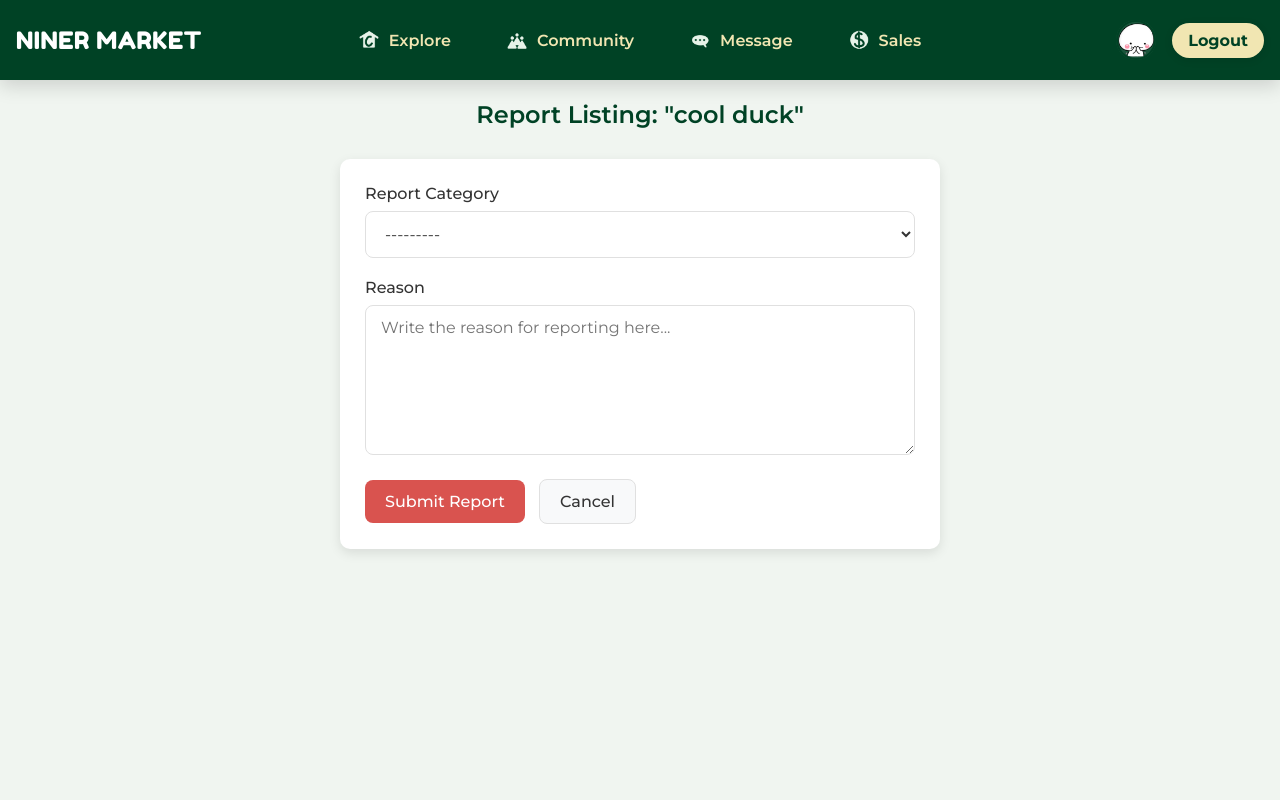
After one commit to alee182/ITSC3155group11, a Django app: page /report/1/ in a window 1280 px wide. The commit adds this page. Run offline with Django 5.2, Linux system fonts and the light colour scheme; a user stored in the database is signed in; data comes from the database, SQL or seed files in the repository; both versions use the stored data as it was after the commit; parts of the project's set-up code (start-up, migrations or seed data) failed here and were passed over.

Commit message:
report form

```diff
--- a/base/forms.py
+++ b/base/forms.py
@@ -3,6 +3,7 @@ from .models import Comment, Listing, Review
 from base.models import User
 from django.contrib.auth.forms import UserCreationForm
 from django.contrib.auth.admin import UserAdmin
+from .models import Report
 class CommentForm(forms.ModelForm):
     class Meta:
         model = Comment
@@ -122,3 +123,16 @@ class ReviewForm(forms.ModelForm):
         widgets = {
             'body': forms.Textarea(attrs={'rows': 3, 'placeholder': 'Write your review here...'})
         }
+
+class ReportForm(forms.ModelForm):
+    class Meta:
+        model = Report
+        fields = ['category', 'reason']
+        widgets = {
+            'category': forms.Select(attrs={'class': 'form-control'}),
+            'reason': forms.Textarea(attrs={
+                'placeholder': 'Write the reason for reporting here...',
+                'class': 'form-control',
+                'rows': 5,
+            }),
+        }
--- a/base/models.py
+++ b/base/models.py
@@ -108,7 +108,7 @@ class Report(models.Model):
     user = models.ForeignKey(User, on_delete=models.SET_NULL, null=True)
     reason = models.TextField()
     timestamp = models.DateTimeField(auto_now_add=True)
-    category = models.CharField(max_length=255, choices=[('spam', 'Spam'), ('scam', 'Scam'), ('other', 'Other')])
+    category = models.CharField(max_length=255, choices=[('Inappropriate', 'Inappropriate'), ('Misleading', 'misleading'), ('Scam', 'Scam'), ('offensive', 'Offensive'), ('other', 'Other')])
 
 
 class Tag(models.Model):
--- a/base/templates/base/explore_detail.html
+++ b/base/templates/base/explore_detail.html
@@ -45,6 +45,12 @@
 
         <!-- Product information -->
         <div class="product-info">
+          <div class="report-wrapper">
+            <a href="{% url 'report_listing' listing.id %}" class="report-link">
+              <i class="fas fa-flag"></i> Report Listing
+            </a>
+          </div>
+
           <h1 class="product-title">{{ listing.title }}</h1>
           <div class="product-price">
             ${{ listing.price }}
--- /dev/null
+++ b/base/templates/base/report_listing.html
@@ -0,0 +1,33 @@
+<!DOCTYPE html>
+{% load static %}
+<html lang="en">
+<head>
+    <meta charset="UTF-8">
+    <meta name="viewport" content="width=device-width, initial-scale=1.0">
+    <title>Report Listing</title>
+    <link rel="stylesheet" href="{% static 'css/report_listing.css' %}">
+    <link rel="stylesheet" href="https://cdnjs.cloudflare.com/ajax/libs/font-awesome/6.0.0/css/all.min.css">
+</head>
+<body>
+{% include 'navbar.html' %}
+
+<h2>Report Listing: "{{ listing.title }}"</h2>
+
+<form method="POST">
+  {% csrf_token %}
+  <div class="form-group">
+    <label for="id_category">Report Category</label>
+    {{ form.category }}
+  </div>
+
+  <div class="form-group">
+    <label for="id_reason">Reason</label>
+    {{ form.reason }}
+  </div>
+
+  <button type="submit" class="btn btn-danger">Submit Report</button>
+  <a href="{% url 'explore_detail' listing.id %}" class="btn btn-secondary">Cancel</a>
+</form>
+</div>
+</body>
+</html>
--- a/base/urls.py
+++ b/base/urls.py
@@ -35,5 +35,8 @@ urlpatterns = [
     path('profile/edit-first-name/', views.edit_first_name, name='edit_first_name'),
     path('profile/edit-last-name/', views.edit_last_name, name='edit_last_name'),
 
+    path('report/<int:pk>/', views.report_listing, name='report_listing'),
+
+
 
 ]
--- a/base/views.py
+++ b/base/views.py
@@ -10,7 +10,7 @@ from django.contrib.auth.forms import UserCreationForm
 from .forms import UserProfileForm, ListingForm, ReviewForm
 from django.contrib.auth import get_user_model
 from django.utils.text import slugify
-from .forms import CreateUserForm
+from .forms import CreateUserForm, ReportForm
 from .models import Post
 from django.db.models import Count
 from django.core.paginator import Paginator
@@ -474,3 +474,24 @@ def explore_detail(request, pk):
         'form': form,
         'reviews': reviews
     })
+
+@login_required
+def report_listing(request, pk):
+    listing = get_object_or_404(Listing, pk=pk)
+
+    if request.method == 'POST':
+        form = ReportForm(request.POST)
+        if form.is_valid():
+            report = form.save(commit=False)
+            report.user = request.user
+            report.listing = listing
+            report.save()
+            messages.success(request, 'Your report has been submitted.')
+            return redirect('explore_detail', pk=pk)
+    else:
+        form = ReportForm()
+
+    return render(request, 'base/report_listing.html', {
+        'listing': listing,
+        'form': form
+    })
--- /dev/null
+++ b/static/css/report_listing.css
@@ -0,0 +1,136 @@
+@import url('https://fonts.googleapis.com/css2?family=Montserrat:wght@400;500;600;700&display=swap');
+
+:root {
+  --color-main: #004225;
+  --color-light-main: #00532e;
+  --color-accent: #F1E6B2;
+  --color-hover: #A49665;
+  --color-white: #ffffff;
+  --color-bg: #f0f5f0;
+  --color-text: #333333;
+  --color-text-light: #666666;
+  --color-border: #e0e0e0;
+  --color-danger: #d9534f;
+  --shadow-sm: 0 2px 5px rgba(0, 0, 0, 0.05);
+  --transition-medium: 0.3s ease;
+  --border-radius: 10px;
+}
+
+* {
+  margin: 0;
+  padding: 0;
+  box-sizing: border-box;
+  font-family: 'Montserrat', sans-serif;
+}
+
+body {
+  background-color: var(--color-bg);
+  color: var(--color-text);
+  font-size: 16px;
+  padding-top: 80px;
+  min-height: 100vh;
+}
+
+h2 {
+  font-size: 24px;
+  font-weight: 600;
+  color: var(--color-main);
+  text-align: center;
+  margin: 20px 0 30px;
+}
+
+form {
+  max-width: 600px;
+  margin: 0 auto;
+  padding: 25px;
+  background-color: var(--color-white);
+  border-radius: var(--border-radius);
+  box-shadow: var(--shadow-sm);
+}
+
+.form-group {
+  margin-bottom: 20px;
+}
+
+label {
+  display: block;
+  font-weight: 500;
+  margin-bottom: 8px;
+  color: var(--color-text);
+}
+
+select, textarea {
+  width: 100%;
+  padding: 12px 15px;
+  border: 1px solid var(--color-border);
+  border-radius: 8px;
+  font-size: 16px;
+  color: var(--color-text);
+  background-color: var(--color-white);
+  transition: border-color var(--transition-medium);
+}
+
+select:focus, textarea:focus {
+  outline: none;
+  border-color: var(--color-main);
+}
+
+textarea {
+  min-height: 150px;
+  resize: vertical;
+}
+
+.btn {
+  display: inline-block;
+  padding: 12px 20px;
+  font-size: 16px;
+  font-weight: 500;
+  text-align: center;
+  border-radius: 8px;
+  cursor: pointer;
+  transition: all var(--transition-medium);
+  margin-right: 10px;
+}
+
+.btn-danger {
+  background-color: var(--color-danger);
+  color: var(--color-white);
+  border: none;
+}
+
+.btn-danger:hover {
+  background-color: #c9302c;
+}
+
+.btn-secondary {
+  background-color: #f8f9fa;
+  color: var(--color-text);
+  border: 1px solid var(--color-border);
+  text-decoration: none;
+}
+
+.btn-secondary:hover {
+  background-color: #e9ecef;
+}
+
+/* Error Messages */
+.errorlist {
+  color: var(--color-danger);
+  list-style-type: none;
+  margin-top: 5px;
+  font-size: 14px;
+}
+
+/* Responsive */
+@media (max-width: 768px) {
+  form {
+    padding: 20px;
+    margin: 0 15px;
+  }
+
+  .btn {
+    width: 100%;
+    margin-bottom: 10px;
+    margin-right: 0;
+  }
+}
```
Also changed, not shown: static/css/explore_detail.css (+21 -0 lines), db.sqlite3.
